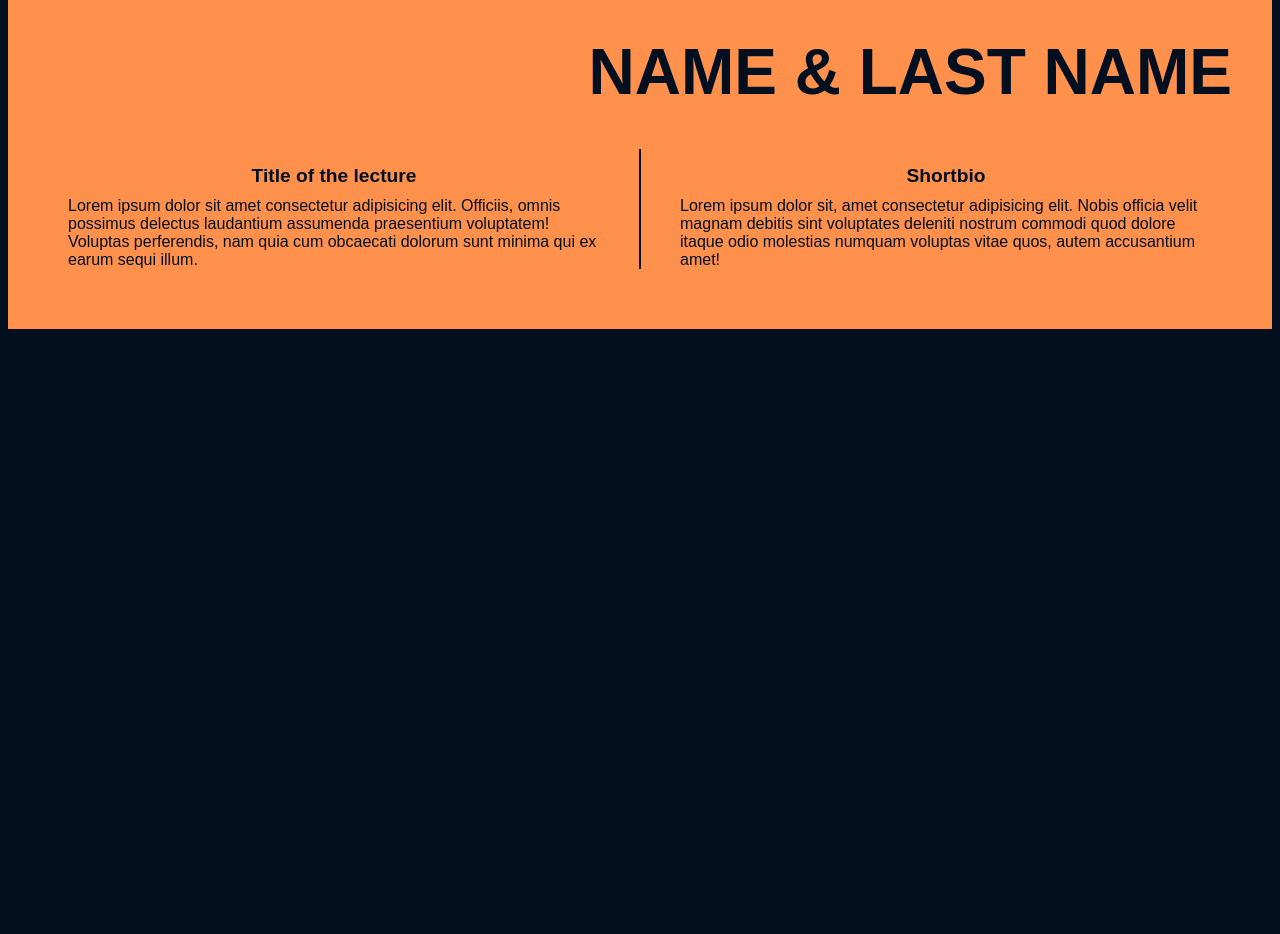
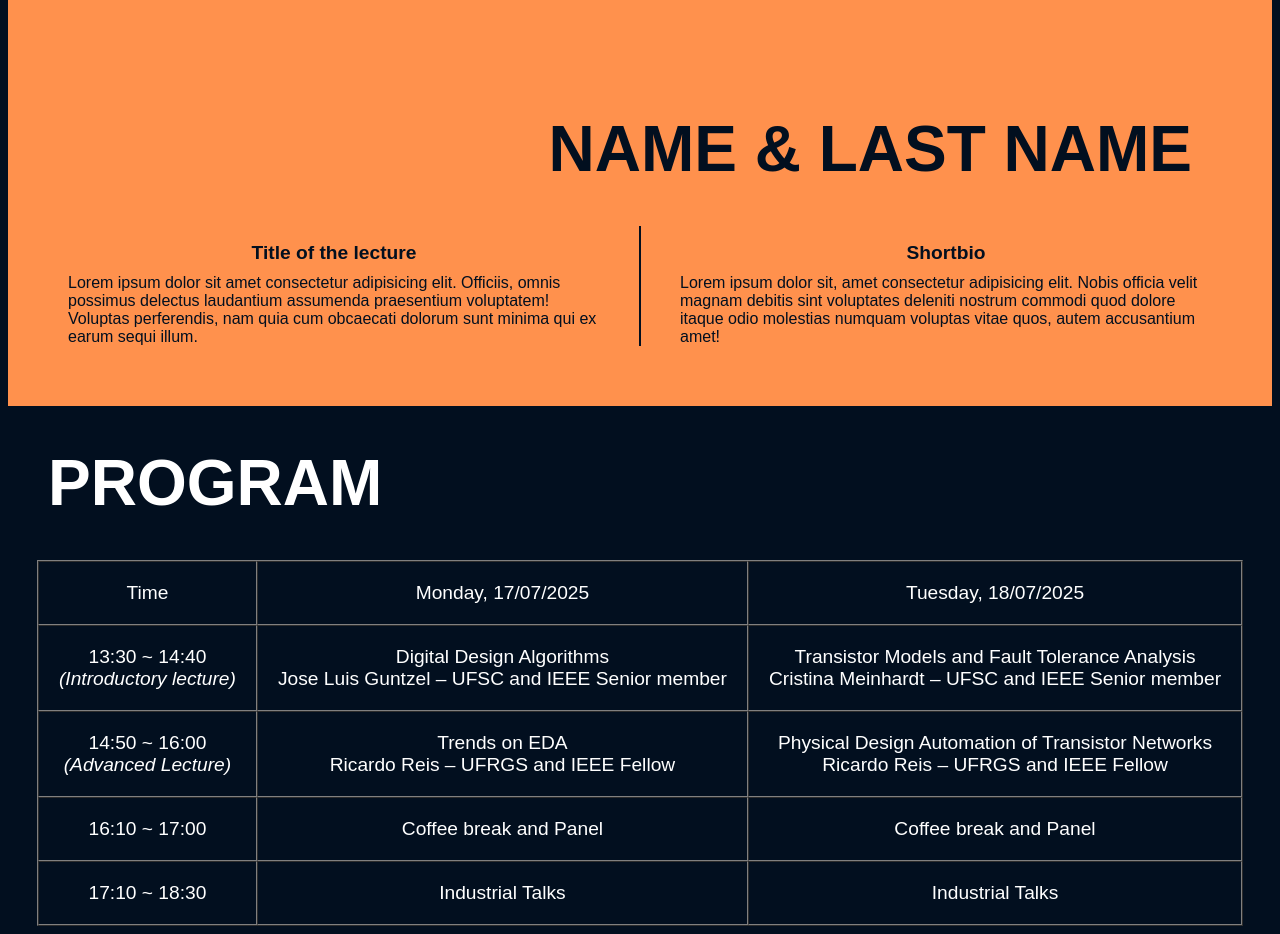
Before and after one commit to calebemicael/coretech-site, a plain HTML site: page index.html in a window 1280 px wide. Shown: the part 1492-2426 px from the top of the page. Before the commit the page ends 1829 px from the top, so only its background shows below. Drawn offline with Linux system fonts and the light colour scheme.

Commit message:
feat: Adicionar programacao

```diff
--- a/about.css
+++ b/about.css
@@ -6,9 +6,9 @@
 
   .about-header {
     text-align: right;
-    font-size: 3rem;
+    font-size: 4rem;
     font-weight: bold;
-    margin-bottom: 20px;
+    margin: 40px;
   }
 
   .about-content {
--- a/index.html
+++ b/index.html
@@ -8,6 +8,7 @@
     <link rel="stylesheet" href="hero.css" />
     <link rel="stylesheet" href="about.css" />
     <link rel="stylesheet" href="speaker.css" />
+    <link rel="stylesheet" href="program.css" />
   </head>
   <body>
     <div class="hero-container">
@@ -99,5 +100,52 @@
         </div>
       </div>
     </div>
+
+    <div class="program-container">
+      <div class="program-header">PROGRAM</div>
+      <table border="1" cellspacing="0" cellpadding="8">
+        <thead>
+          <tr>
+            <th>Time</th>
+            <th>Monday, 17/07/2025</th>
+            <th>Tuesday, 18/07/2025</th>
+          </tr>
+        </thead>
+        <tbody>
+          <tr>
+            <td>13:30 ~ 14:40<br /><em>(Introductory lecture)</em></td>
+            <td>
+              Digital Design Algorithms<br />
+              Jose Luis Guntzel – UFSC and IEEE Senior member
+            </td>
+            <td>
+              Transistor Models and Fault Tolerance Analysis<br />
+              Cristina Meinhardt – UFSC and IEEE Senior member
+            </td>
+          </tr>
+          <tr>
+            <td>14:50 ~ 16:00<br /><em>(Advanced Lecture)</em></td>
+            <td>
+              Trends on EDA<br />
+              Ricardo Reis – UFRGS and IEEE Fellow
+            </td>
+            <td>
+              Physical Design Automation of Transistor Networks<br />
+              Ricardo Reis – UFRGS and IEEE Fellow
+            </td>
+          </tr>
+          <tr>
+            <td>16:10 ~ 17:00</td>
+            <td>Coffee break and Panel</td>
+            <td>Coffee break and Panel</td>
+          </tr>
+          <tr>
+            <td>17:10 ~ 18:30</td>
+            <td>Industrial Talks</td>
+            <td>Industrial Talks</td>
+          </tr>
+        </tbody>
+      </table>
+    </div>
   </body>
 </html>
--- /dev/null
+++ b/program.css
@@ -0,0 +1,20 @@
+.program-container {
+    width: 100%;
+}
+.program-header {
+    text-align: left;
+    font-size: 4rem;
+    font-weight: bold;
+    margin: 40px;
+  }
+
+  .program-container table {
+    margin: 0 auto;
+  }
+    .program-container th,
+    .program-container td {
+        padding: 20px;
+        text-align: center;
+        font-size: 1.2rem;
+        font-weight: normal;
+    }
--- a/speaker.css
+++ b/speaker.css
@@ -9,7 +9,7 @@
     text-align: right;
     font-size: 4rem;
     font-weight: bold;
-    margin-bottom: 40px;
+    margin: 40px;
   }
 
   .speaker-details {
--- a/styles.css
+++ b/styles.css
@@ -33,6 +33,10 @@ button {
     padding: 10px 20px;
 }
 
+.header {
+  font-size: 4rem;
+  font-weight: bold;
+}
 
 .spacer {
     flex: 1; /* this fills the remaining space */
```
